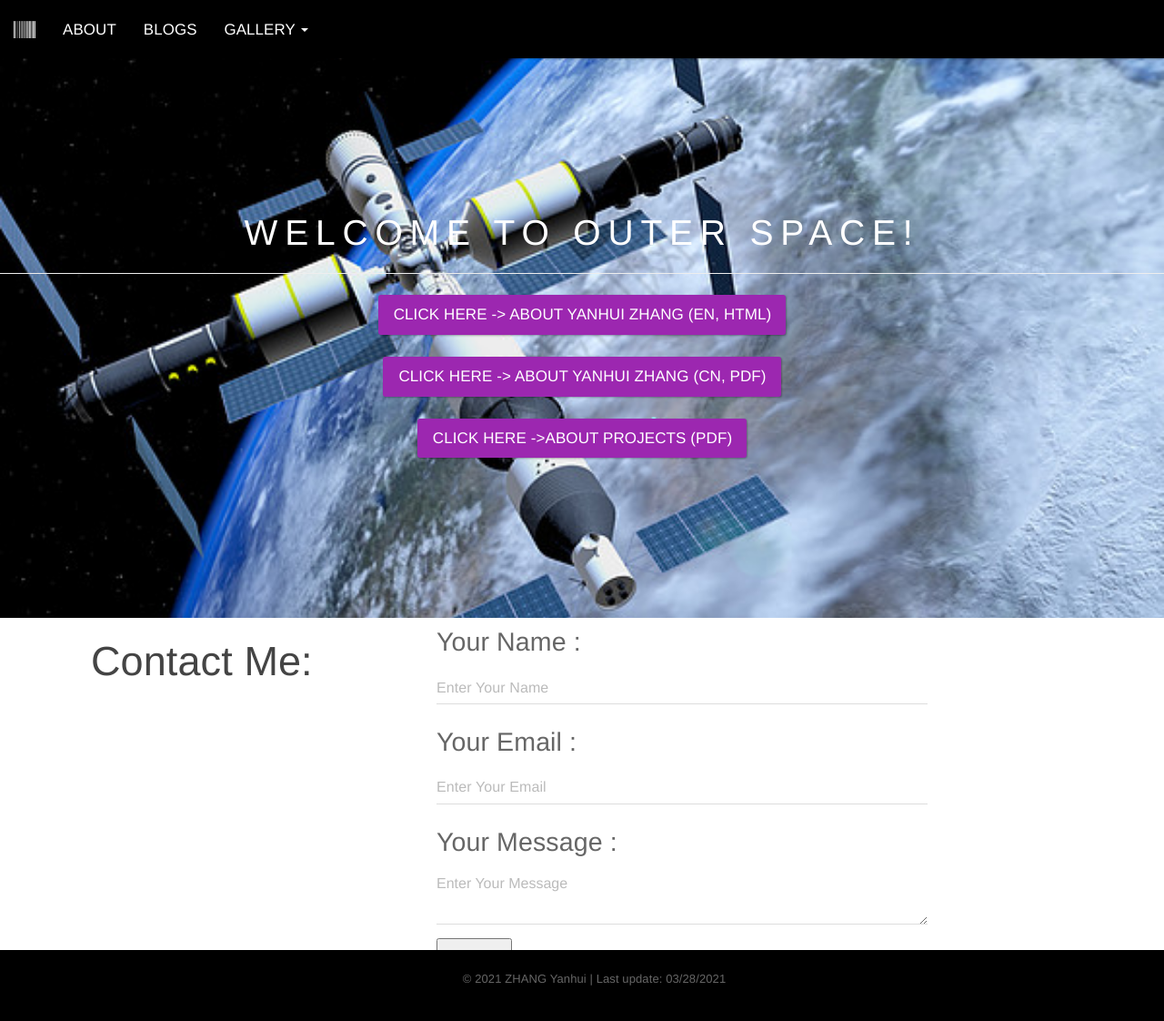
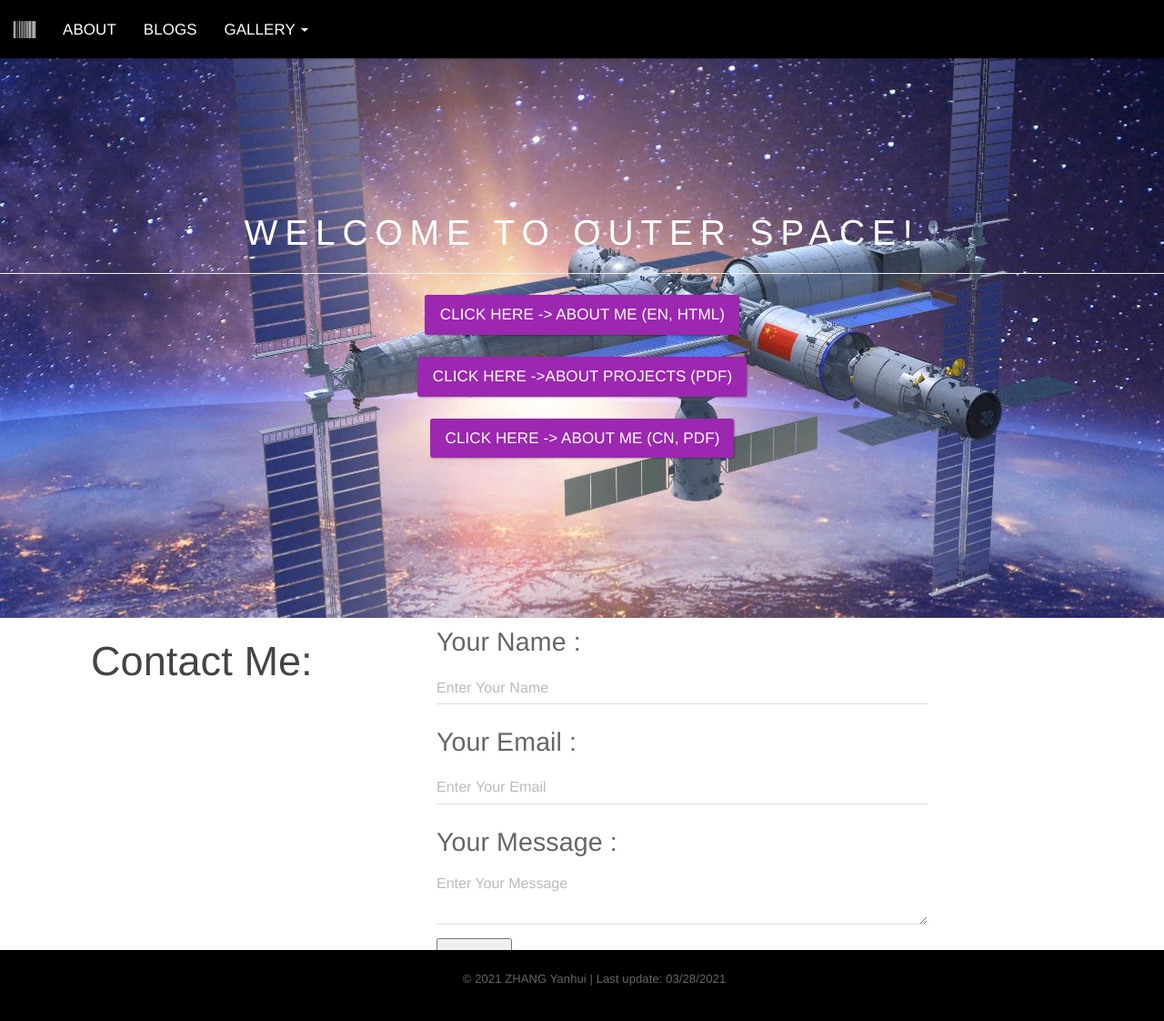
Before and after one commit to ayan1991/ayan1991.github.io, a Jekyll site: the page built from index.html, in a window 1280 px wide and 1148 px high. Shown: the top 1122 px of the window at 91% size. Built offline with Jekyll 4.4.1, drawn with Linux system fonts in a browser that asks for light colours; the list of posts is cut into pages by our own code.

Commit message:
[Fixbug]1. for interview back

```diff
--- a/_layouts/home.html
+++ b/_layouts/home.html
@@ -17,7 +17,7 @@ title: Hello, world!
     <style type="text/css">
 
 		.jumbotron {
-			background-image: url({{site.url}}/assets/images/background.jpeg);
+			background-image: url({{site.url}}/assets/images/outspace.jpeg);
 			background-size: cover;
 			text-align: center;
 			background-position:center;
@@ -88,13 +88,13 @@ title: Hello, world!
 	    <div class="welcome">
 			<h1 class="display-1">Welcome to Outer Space!</h1>
 			<hr class="m-y-2">
-			<a class="btn btn-info btn-lg" href="/about/" style="">Click here -> About Yanhui ZHANG (EN, HTML)</a>
-            <br>
-            <br/>
-            <a class="btn btn-info btn-lg" href="/assets/CV-Yanhui ZHANG.pdf" style="">Click here -> About Yanhui ZHANG (CN, PDF)</a>
+			<a class="btn btn-info btn-lg" href="/about/" style="">Click here -> About Me (EN, HTML)</a>
             <br>
             <br/>
             <a class="btn btn-info btn-lg" href="/assets/Projects-Yanhui ZHANG.pdf" style="">Click here ->About Projects (PDF)</a>
+            <br>
+            <br/>
+            <a class="btn btn-info btn-lg" href="/assets/CV-Yanhui ZHANG.pdf" style="">Click here -> About Me (CN, PDF)</a>
 
 		</div>
     </div>
```
Also changed, not shown: assets/images/outspace.jpeg (renamed from assets/images/outspace.jpg).
